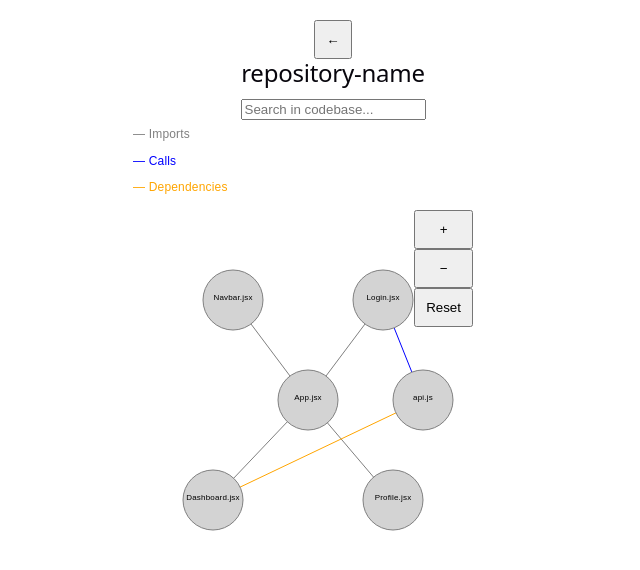
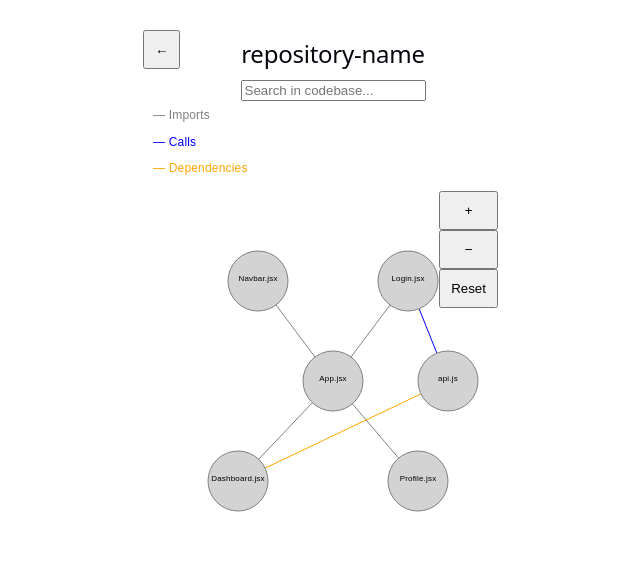
Before and after one commit to agile-students-fall2026/generic-mern-stack-project-repoiq, a React (Vite) app in the folder front-end/: page / in a window 1280 px wide. Shown: the top 570 px of the page, without its empty margins (307-947 px from the left). Built offline with nearby package versions, Linux system fonts and the light colour scheme.

Commit message:
final changes

```diff
--- a/front-end/src/App.css
+++ b/front-end/src/App.css
@@ -189,3 +189,10 @@
   padding: 20px;
   text-align: center;
 }
+
+.phone {
+  position: relative;
+  max-width: 400px;
+  margin: auto;
+  padding: 20px;
+}
--- a/front-end/src/components/AnalysisComplete.css
+++ b/front-end/src/components/AnalysisComplete.css
@@ -35,3 +35,9 @@
   font-size: 30px;
   line-height: 1.2;
 }
+
+.back {
+  position: absolute;
+  top: 10px;
+  left: 10px;
+}
--- a/front-end/src/components/AnalysisComplete.jsx
+++ b/front-end/src/components/AnalysisComplete.jsx
@@ -1,33 +1,33 @@
-import './AnalysisComplete.css'
+import './AnalysisComplete.css';
+import { useState, useEffect } from 'react';
 
 function AnalysisComplete({ setPage }) {
   return (
-    <div className="complete">
+    <div className="complete phone">
       <h1>✓</h1>
-       <h1>Analysis Complete</h1>
-        <p>We successfully analysed your repository</p>
+      <h1>Analysis Complete</h1>
+      <button className="back" onClick={() => setPage('progress')}>
+        ←
+      </button>
+      <p>We successfully analysed your repository</p>
 
       <div className="stats">
-           <div>342 Files</div>
+        <div>342 Files</div>
         <div>28 Functions</div>
         <div>65 Classes</div>
         <div>19 Relationships</div>
       </div>
 
       <div className="repository">
-            <h3>repository-name</h3>
+        <h3>repository-name</h3>
         <p>https://github.com/username/repo</p>
       </div>
 
-      <button onClick={() => setPage('map')}>
-         Explore Codebase
-      </button>
+      <button onClick={() => setPage('map')}>Explore Codebase</button>
 
-       <button onClick={() => setPage('progress')}>
-        Remove Repository
-      </button>
+      <button onClick={() => setPage('progress')}>Remove Repository</button>
     </div>
-  )
+  );
 }
 
-export default AnalysisComplete
+export default AnalysisComplete;
--- a/front-end/src/components/AnalysisProgress.css
+++ b/front-end/src/components/AnalysisProgress.css
@@ -91,3 +91,9 @@ button {
   font-size: 30px;
   line-height: 1.2;
 }
+
+.back {
+  position: absolute;
+  top: 10px;
+  left: 10px;
+}
--- a/front-end/src/components/AnalysisProgress.jsx
+++ b/front-end/src/components/AnalysisProgress.jsx
@@ -46,8 +46,11 @@ function AnalysisProgress({ setPage }) {
     );
   }
   return (
-    <div className="analysis">
+    <div className="analysis phone">
       <h1>Analysis Progress</h1>
+      <button className="back" onClick={() => setPage('complete')}>
+        ←
+      </button>
 
       <div className="repository">
         <h3>repository-name</h3>
--- /dev/null
+++ b/front-end/src/components/InteractiveMap.css
@@ -0,0 +1,44 @@
+.map {
+  position: relative;
+  width: 350px;
+  height: 450px;
+  margin: auto;
+}
+
+.legend {
+  text-align: left;
+  font-size: 12px;
+}
+
+.import {
+  color: gray;
+}
+
+.call {
+  color: blue;
+}
+
+.dependency {
+  color: orange;
+}
+
+.controls {
+  position: absolute;
+  top: 10px;
+  right: 10px;
+  display: grid;
+}
+
+.details {
+  font-size: 12px;
+}
+
+.details h3 {
+  font-size: 16px;
+}
+
+.back {
+  position: absolute;
+  top: 10px;
+  left: 10px;
+}
--- a/front-end/src/components/InteractiveMap.jsx
+++ b/front-end/src/components/InteractiveMap.jsx
@@ -1,5 +1,6 @@
 import { useState } from 'react';
 import { nodes, connections, repository } from '../data/mockData';
+import './InteractiveMap.css';
 
 function InteractiveMap({ setPage }) {
   const [zoom, setZoom] = useState(1);
@@ -7,12 +8,13 @@ function InteractiveMap({ setPage }) {
   const [y, setY] = useState(0);
   const [selected, setSelected] = useState(null);
   const [search, setSearch] = useState('');
+
   let details = null;
 
   if (selected) {
     details = (
-      <div style={{ fontSize: 12 }}>
-        <h3 style={{ fontSize: 16 }}>{selected.name}</h3>
+      <div className="details">
+        <h3>{selected.name}</h3>
         <p>{selected.info}</p>
         <p>Connections:</p>
 
@@ -28,21 +30,27 @@ function InteractiveMap({ setPage }) {
       </div>
     );
   }
+
   return (
-    <div>
-      <button onClick={() => setPage('complete')}>←</button>
+    <div className="phone">
+      <button className="back" onClick={() => setPage('complete')}>
+        ←
+      </button>
       <h2>repository-name</h2>
+
       <input
         placeholder="Search in codebase..."
         value={search}
         onChange={(e) => setSearch(e.target.value)}
       />
-      <div style={{ textAlign: 'left', fontSize: 12 }}>
-        <p style={{ color: 'gray' }}>— Imports</p>
-        <p style={{ color: 'blue' }}>— Calls</p>
-        <p style={{ color: 'orange' }}>— Dependencies</p>
+
+      <div className="legend">
+        <p className="import">— Imports</p>
+        <p className="call">— Calls</p>
+        <p className="dependency">— Dependencies</p>
       </div>
-      <div style={{ position: 'relative', width: 350, height: 350 }}>
+
+      <div className="map">
         <svg
           width="350"
           height="450"
@@ -59,9 +67,11 @@ function InteractiveMap({ setPage }) {
             {connections.map((connection, i) => {
               const from = nodes.find((node) => node.id === connection.from);
               const to = nodes.find((node) => node.id === connection.to);
+
               let color = 'orange';
               if (connection.type === 'import') color = 'gray';
               if (connection.type === 'call') color = 'blue';
+
               return (
                 <line
                   key={i}
@@ -93,6 +103,7 @@ function InteractiveMap({ setPage }) {
                   }
                   stroke="gray"
                 />
+
                 <text x={node.x} y={node.y} textAnchor="middle" fontSize="8">
                   {node.name}
                 </text>
@@ -101,14 +112,13 @@ function InteractiveMap({ setPage }) {
           </g>
         </svg>
 
-        <div
-          style={{ position: 'absolute', top: 10, right: 10, display: 'grid' }}
-        >
+        <div className="controls">
           <button onClick={() => setZoom(zoom + 0.2)}>+</button>
           <button onClick={() => setZoom(Math.max(0.2, zoom - 0.2))}>−</button>
           <button onClick={() => setZoom(1)}>Reset</button>
         </div>
       </div>
+
       {details}
     </div>
   );
```
